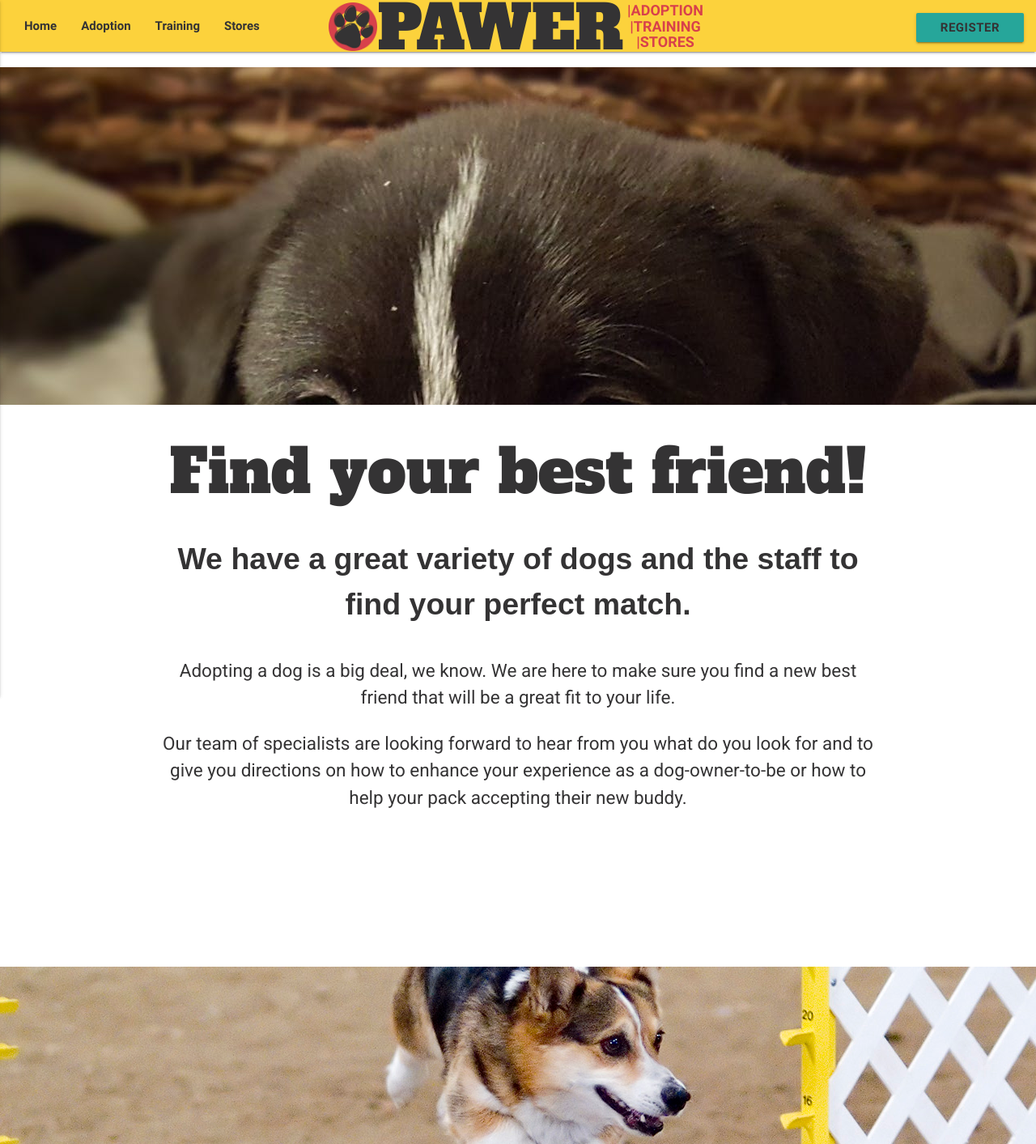
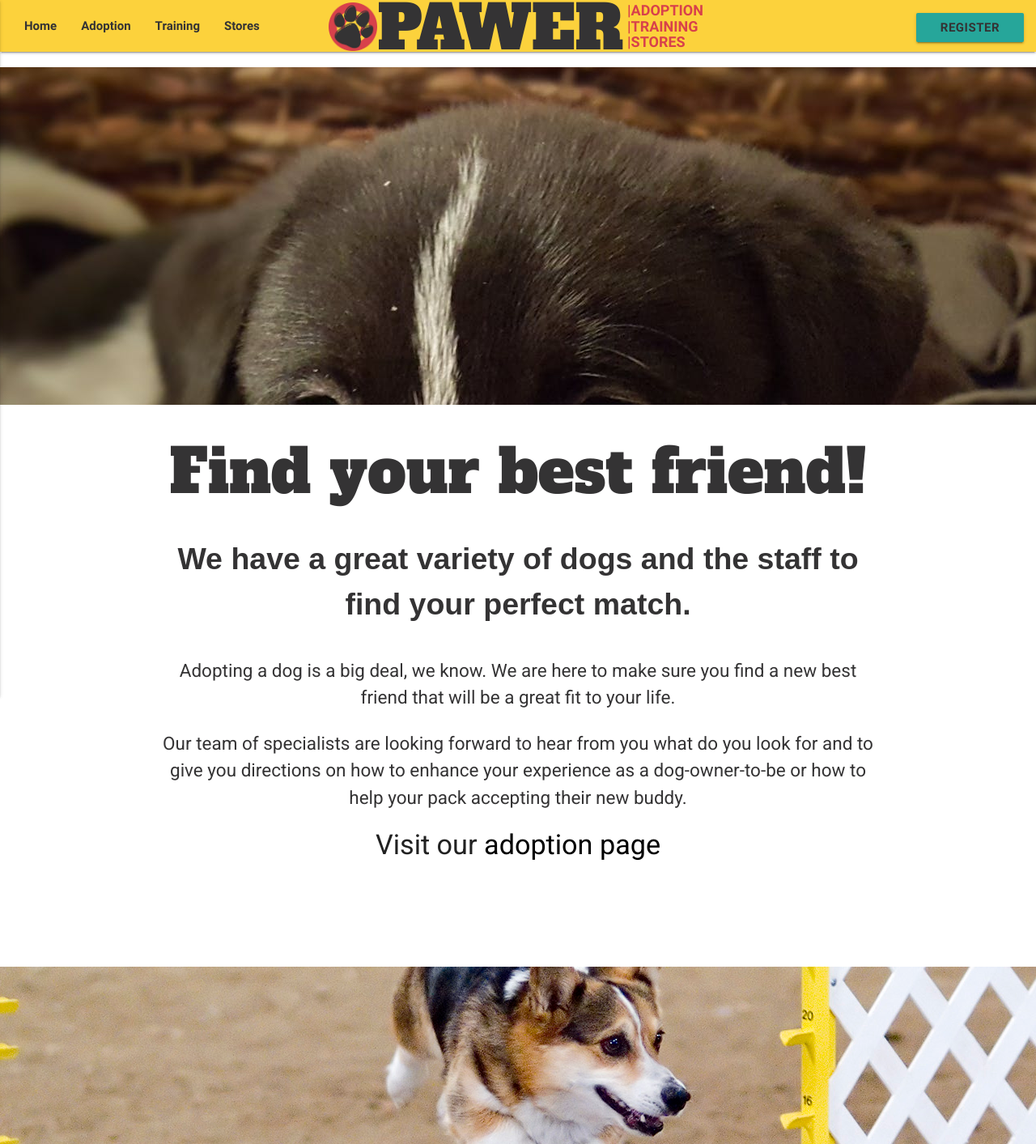
Before and after one commit to romqrq/Pawer, a Flask app: page / in a window 1280 px wide. Shown: the top 1413 px of the page at 81% size. Run offline with Flask 2, Linux system fonts and the light colour scheme; some libraries are stand-ins or nearby versions; some web fonts are replaced.

Commit message:
Fixed alignment of three-words on navbar

```diff
--- a/static/css/style.css
+++ b/static/css/style.css
@@ -90,6 +90,7 @@
 
 .nav-wrapper .logo-box .three-words {
   padding: 0 0.3rem 0.6rem;
+  text-align: left;
 }
 
 .nav-wrapper .logo-box .three-words p {
--- a/static/css/style.scss
+++ b/static/css/style.scss
@@ -97,7 +97,7 @@
 
         .three-words {
             padding: 0 0.3rem 0.6rem;
-            // margin: auto;
+            text-align: left;
 
             p {
                 margin: 0;
```
Also changed, not shown: 1 other file.
